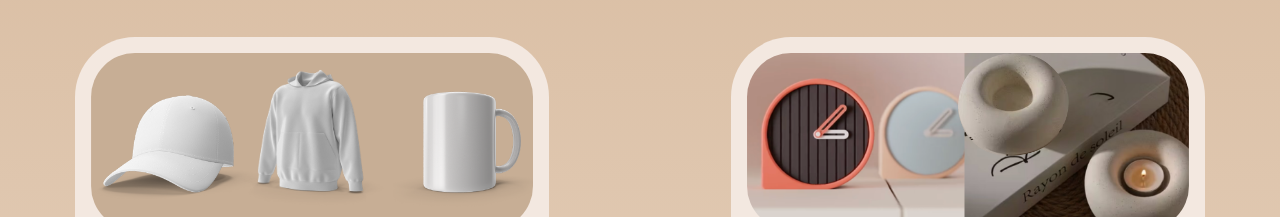
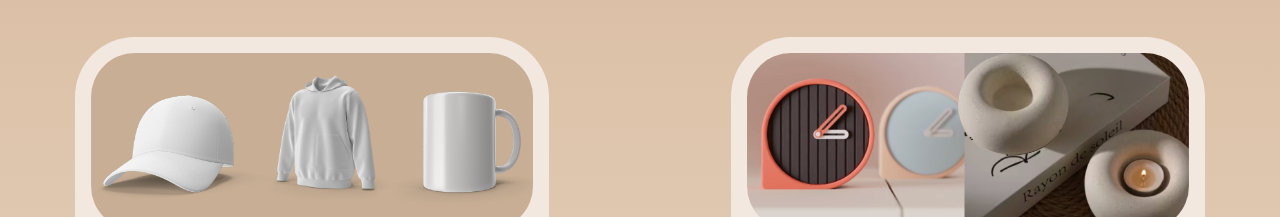
Before and after one commit to Webgenius0/gift-khana, a Next.js app: page / in a window 1280 px wide. Shown: the part 735-952 px from the top of the page. Built offline with nearby package versions, Linux system fonts and the light colour scheme.

Commit message:
refactor: hoddie placed to the center

```diff
--- a/src/cms/ctaSectionData.js
+++ b/src/cms/ctaSectionData.js
@@ -15,7 +15,7 @@ export const ctaSectionData = [
         title: "Create you own",
         buttonImage: button1,
         element: element1,
-        classNameElement: "absolute scale-35 group-hover:scale-55 smooth max-w-max max-h-max",
+        classNameElement: "absolute scale-35 group-hover:scale-55 smooth max-w-max max-h-max ml-[7%]",
     },
     {
         title: "Home decor",
```
